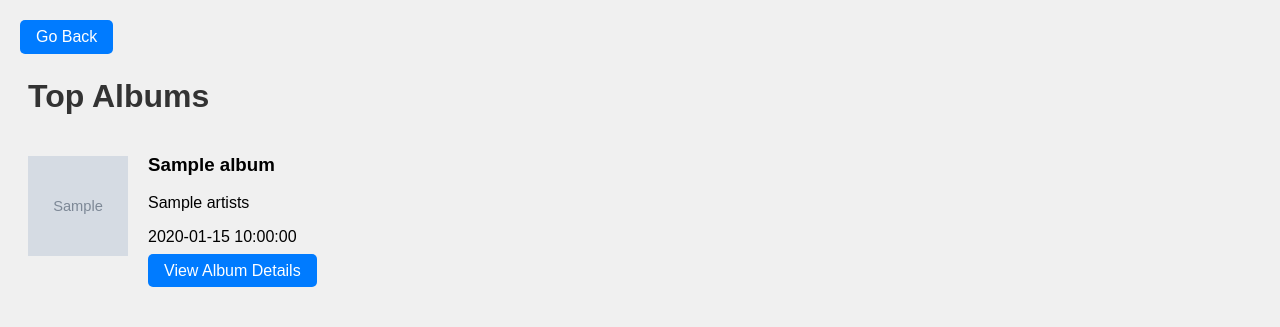
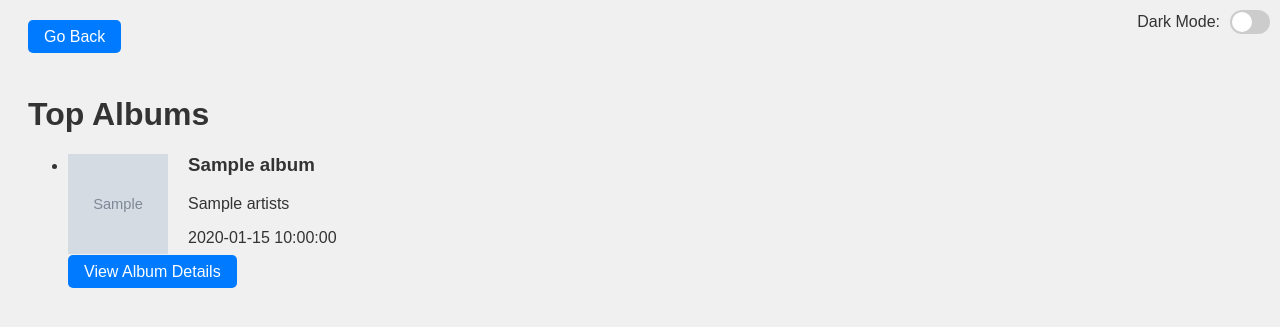
Before and after one commit to MooseFaceKilla/song-player-test, a Flask app: template templates/album_results.html in a window 1280 px wide. Shown: the top 327 px of the page. Run offline with Flask 3, Linux system fonts and the light colour scheme; the template is opened without the code that fills it: most values are stand-ins (such as "Sample title", 1, 10 or a date in 2020); grey boxes marked "Sample" are stand-in pictures.

Commit message:
Update album_results.html

```diff
--- a/templates/album_results.html
+++ b/templates/album_results.html
@@ -7,39 +7,98 @@
     <meta name="viewport" content="width=device-width, initial-scale=1.0">
     <title>Album Results</title>
     <style>
+        /* Default light mode styles */
         body {
             font-family: Arial, sans-serif;
+            padding: 20px;
             background-color: #f0f0f0;
-            padding: 20px;
+            color: #333;
+            position: relative; /* Ensure relative positioning for button alignment */
         }
 
-        h1 {
-            color: #333;
-            margin-bottom: 20px; /* Added margin to create space below the title */
+        /* Dark mode styles */
+        body.dark-mode {
+            background-color: #333;
+            color: #fff;
         }
 
-        .album-list {
-            list-style-type: none;
-            padding: 0;
+        /* Switch styles */
+        .switch-container {
+            position: fixed;
+            top: 10px;
+            right: 10px;
+            display: flex;
+            align-items: center;
         }
 
-        .album-item {
-            display: flex;
-            align-items: center;
-            margin-bottom: 20px;
+        .switch-label {
+            margin-right: 10px;
         }
 
+        .switch {
+            position: relative;
+            display: inline-block;
+            width: 40px;
+            height: 24px;
+        }
+
+        .switch input {
+            opacity: 0;
+            width: 0;
+            height: 0;
+        }
+
+        .slider {
+            position: absolute;
+            cursor: pointer;
+            top: 0;
+            left: 0;
+            right: 0;
+            bottom: 0;
+            background-color: #ccc;
+            transition: .4s;
+            border-radius: 34px;
+        }
+
+        .slider:before {
+            position: absolute;
+            content: "";
+            height: 20px;
+            width: 20px;
+            left: 2px;
+            bottom: 2px;
+            background-color: white;
+            transition: .4s;
+            border-radius: 50%;
+        }
+
+        input:checked + .slider {
+            background-color: #007bff;
+        }
+
+        input:checked + .slider:before {
+            transform: translateX(16px);
+        }
+
+        .slider.round {
+            border-radius: 34px;
+        }
+
+        .slider.round:before {
+            border-radius: 50%;
+        }
+
+        /* Adjusted album art size */
         .album-image {
             width: 100px;
             height: 100px;
             margin-right: 20px;
+            float: left; /* Ensure album art floats left */
         }
 
-        .album-details {
-            flex-grow: 1;
-        }
-
-        .album-button {
+        /* Button styles */
+        .album-button,
+        .go-back-button {
             padding: 8px 16px;
             background-color: #007bff;
             color: #fff;
@@ -47,25 +106,12 @@
             border-radius: 5px;
             cursor: pointer;
             text-decoration: none;
+            transition: background-color 0.3s ease;
+            clear: both; /* Clear floating elements */
+            margin-top: 10px; /* Adjust top margin for spacing */
         }
 
-        .album-button:hover {
-            background-color: #0056b3;
-        }
-
-        .go-back-button {
-            display: inline-block;
-            padding: 8px 16px;
-            background-color: #007bff;
-            color: #fff;
-            text-decoration: none;
-            border-radius: 5px;
-            cursor: pointer;
-            position: absolute;
-            top: 20px;
-            left: 20px;
-        }
-
+        .album-button:hover,
         .go-back-button:hover {
             background-color: #0056b3;
         }
@@ -73,8 +119,15 @@
 </head>
 
 <body>
+<div class="switch-container">
+    <span class="switch-label">Dark Mode:</span>
+    <label class="switch">
+        <input type="checkbox" id="modeSwitch">
+        <span class="slider round"></span>
+    </label>
+</div>
 <a href="/searchbyalbumname" class="go-back-button">Go Back</a>
-<h1 style="margin-top: 50px;">Top Albums</h1> <!-- Added margin-top to move the title down -->
+<h1 style="margin-top: 50px;">Top Albums</h1>
 <ul class="album-list">
     {% for album in albums %}
     <li class="album-item">
@@ -90,6 +143,29 @@
     </li>
     {% endfor %}
 </ul>
+
+<script>
+    // Check if there is a stored theme preference
+    const storedTheme = localStorage.getItem('theme');
+
+    // If there's a stored theme, set the switch accordingly
+    if (storedTheme === 'dark') {
+        document.getElementById('modeSwitch').checked = true;
+        document.body.classList.add('dark-mode');
+    }
+
+    // Function to toggle theme and store preference in localStorage
+    function toggleTheme() {
+        const isDark = document.body.classList.toggle('dark-mode');
+        localStorage.setItem('theme', isDark ? 'dark' : 'light');
+    }
+
+    // Event listener for the switch
+    document.getElementById('modeSwitch').addEventListener('change', function() {
+        toggleTheme();
+    });
+</script>
+
 </body>
 
 </html>
```
